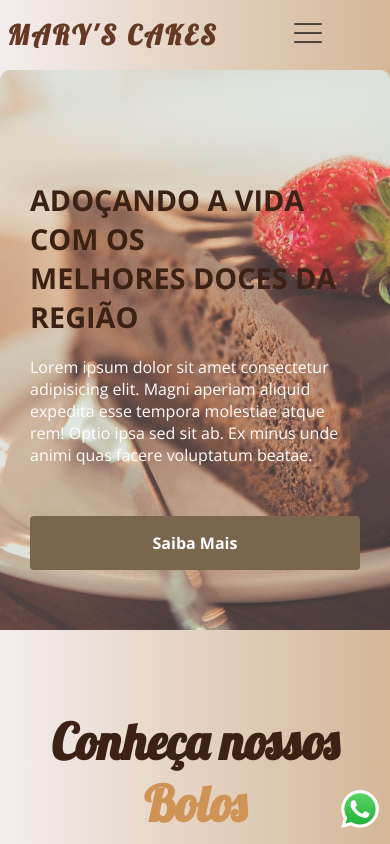
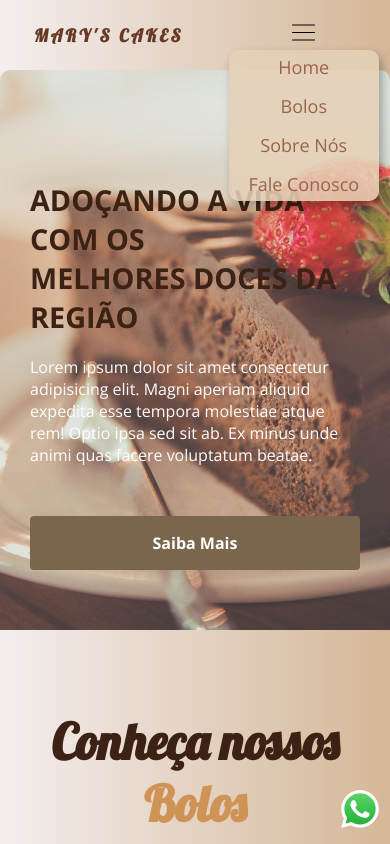
Before and after one commit to lucas-aguiar33/confeitaria, a plain HTML site: page index.html in a window 390 px wide. Shown: the top 844 px of the page. Drawn offline with nearby package versions, Linux system fonts and the light colour scheme.

Commit message:
ajustes finais nas configurações para telas até 768px

```diff
--- a/css/responsivo.css
+++ b/css/responsivo.css
@@ -1,4 +1,13 @@
 @media screen and (min-width:320px) and (max-width:480px){
+    .logo span {
+        font-size:1.1rem ;
+    }
+
+    .logo {
+        text-align: center;
+        width:50%;
+    }
+
     .menu {
         display: none;
     }
--- a/css/style.css
+++ b/css/style.css
@@ -70,7 +70,7 @@ a {
     box-shadow: 3px 5px 10px rgba(0,0,0,0.3);
     border-radius:10px;
     z-index: 2;
-    display: none;
+    /* display: none; */
 }
 .menu-hamburguer a {
     display: block;
--- a/index.html
+++ b/index.html
@@ -31,7 +31,7 @@
 
         <!-- Menu Hamburguer-->
          <div class="icone-menu-hamburguer">
-            <img src="./img/menu-hamburguer.png" alt="Icone do menu hamburguer" width="30px">
+            <img src="./img/menu-hamburguer.png" alt="Icone do menu hamburguer" width="25px">
             <nav class="menu-hamburguer">
                 <a href="#">Home</a>
                 <a href="#bolos">Bolos</a>
```
